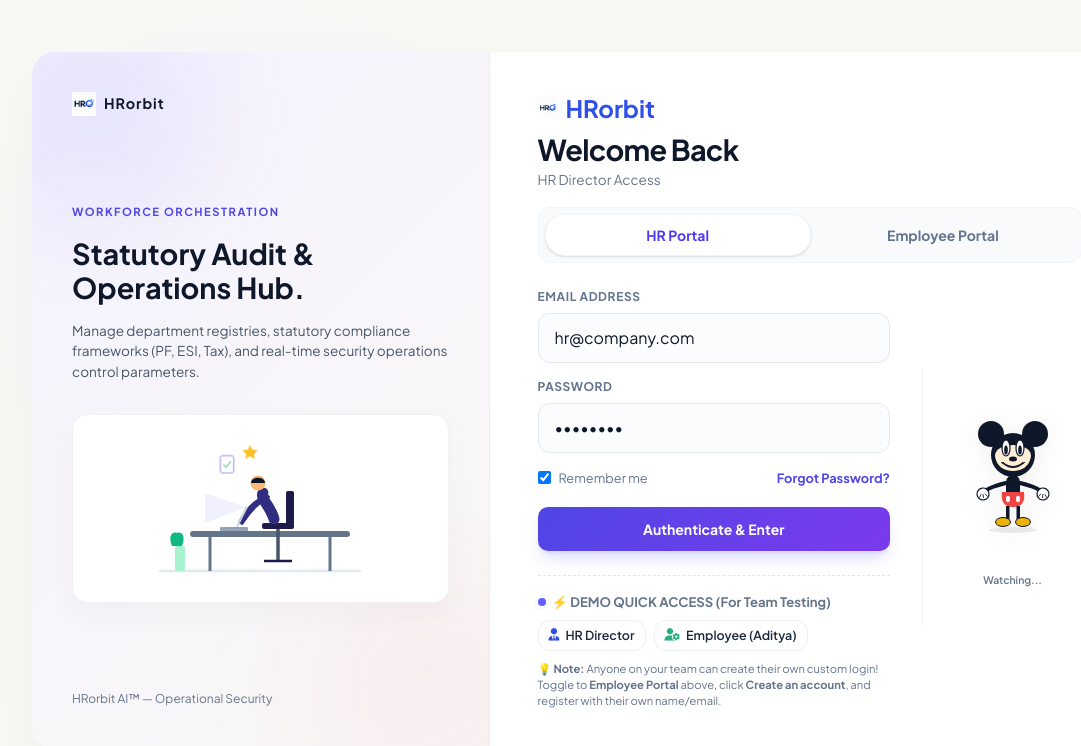
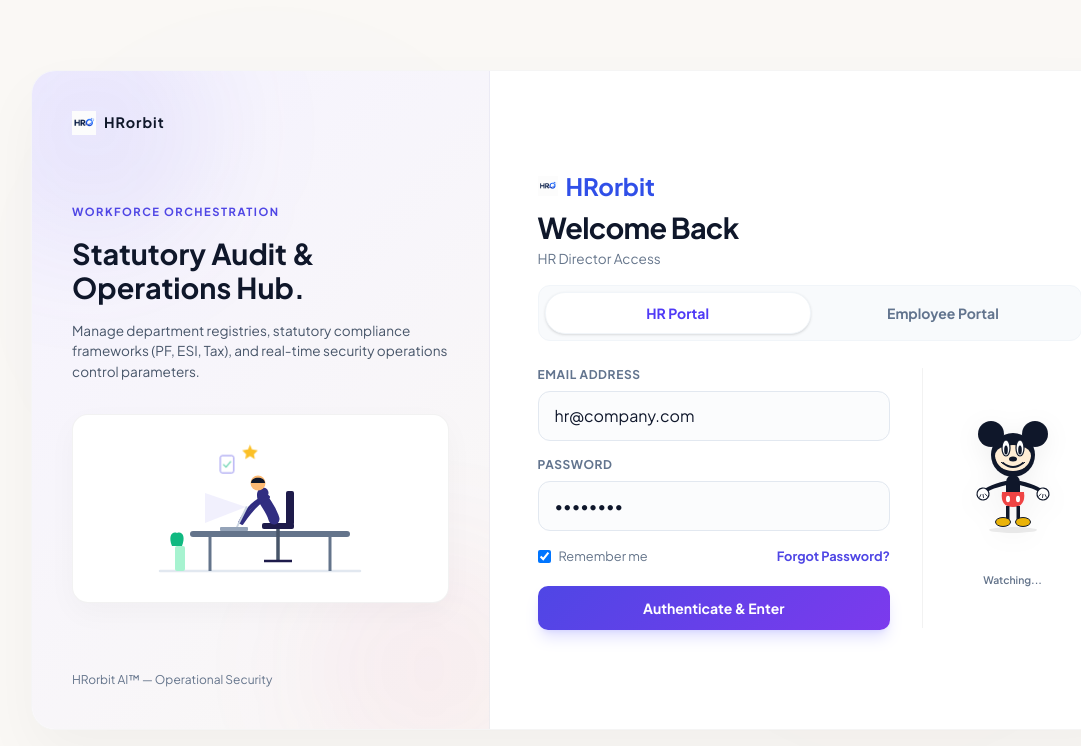
Before and after one commit to wesley-2329/HRM_PROJECT, a React (Vite) app in the folder frontend/: page /login in a window 1280 px wide. Shown: the top 746 px of the page, without its empty margins (59-1140 px from the left). Built offline with nearby package versions, Linux system fonts and the light colour scheme; no server answers.

Commit message:
fix: remove Demo Quick Access UI block and implement robust database query error login fallback in auth controller

```diff
--- a/frontend/src/pages/LoginGateway.jsx
+++ b/frontend/src/pages/LoginGateway.jsx
@@ -487,66 +487,6 @@ const LoginGateway = () => {
                     {authenticating ? 'Authenticating...' : 'Authenticate & Enter'}
                   </button>
                 </form>
-                <div style={{ marginTop: '24px', paddingTop: '16px', borderTop: '1px dashed hsl(var(--border))' }}>
-                  <div style={{ fontSize: '0.82rem', fontWeight: 700, color: 'hsl(var(--text-secondary))', marginBottom: '8px', display: 'flex', alignItems: 'center', gap: '6px' }}>
-                    <span className="relative flex h-2 w-2">
-                      <span className="animate-ping absolute inline-flex h-full w-full rounded-full bg-indigo-400 opacity-75"></span>
-                      <span className="relative inline-flex rounded-full h-2 w-2 bg-indigo-500"></span>
-                    </span>
-                    <span>⚡ DEMO QUICK ACCESS (For Team Testing)</span>
-                  </div>
-                  <div style={{ display: 'flex', gap: '8px', flexWrap: 'wrap' }}>
-                    <button
-                      type="button"
-                      className="btn btn-secondary"
-                      onClick={async () => {
-                        setRole('hr');
-                        setEmail('hr@company.com');
-                        setPassword('admin123');
-                        setAuthError('');
-                        setAuthenticating(true);
-                        try {
-                          await login('hr@company.com', 'admin123', 'hr');
-                          showToast('HR Portal authenticated successfully.', 'success');
-                        } catch (err) {
-                          showToast('Quick login failed.', 'error');
-                        } finally {
-                          setAuthenticating(false);
-                        }
-                      }}
-                      style={{ padding: '6px 10px', fontSize: '0.78rem', display: 'flex', alignItems: 'center', gap: '6px', cursor: 'pointer' }}
-                    >
-                      <i className="fa-solid fa-user-tie" style={{ color: 'hsl(var(--primary))' }}></i>
-                      HR Director
-                    </button>
-                    <button
-                      type="button"
-                      className="btn btn-secondary"
-                      onClick={async () => {
-                        setRole('employee');
-                        setEmail('employee@company.com');
-                        setPassword('employee123');
-                        setAuthError('');
-                        setAuthenticating(true);
-                        try {
-                          await login('employee@company.com', 'employee123', 'employee');
-                          showToast('Employee Portal authenticated successfully.', 'success');
-                        } catch (err) {
-                          showToast('Quick login failed.', 'error');
-                        } finally {
-                          setAuthenticating(false);
-                        }
-                      }}
-                      style={{ padding: '6px 10px', fontSize: '0.78rem', display: 'flex', alignItems: 'center', gap: '6px', cursor: 'pointer' }}
-                    >
-                      <i className="fa-solid fa-user-gear" style={{ color: 'hsl(var(--success))' }}></i>
-                      Employee (Aditya)
-                    </button>
-                  </div>
-                  <p style={{ fontSize: '0.7rem', color: '#64748b', marginTop: '10px', lineHeight: 1.4 }}>
-                    💡 <strong>Note:</strong> Anyone on your team can create their own custom login! Toggle to <strong>Employee Portal</strong> above, click <strong>Create an account</strong>, and register with their own name/email.
-                  </p>
-                </div>
               </> ) : (
                 <form onSubmit={handleSignUpSubmit} style={{ display: 'flex', flexDirection: 'column', gap: '12px' }}>
                   <div className="form-group" style={{ marginBottom: 0 }}>
```
Also changed, not shown: 1 other file (tests, documents, lock files or other folders).
